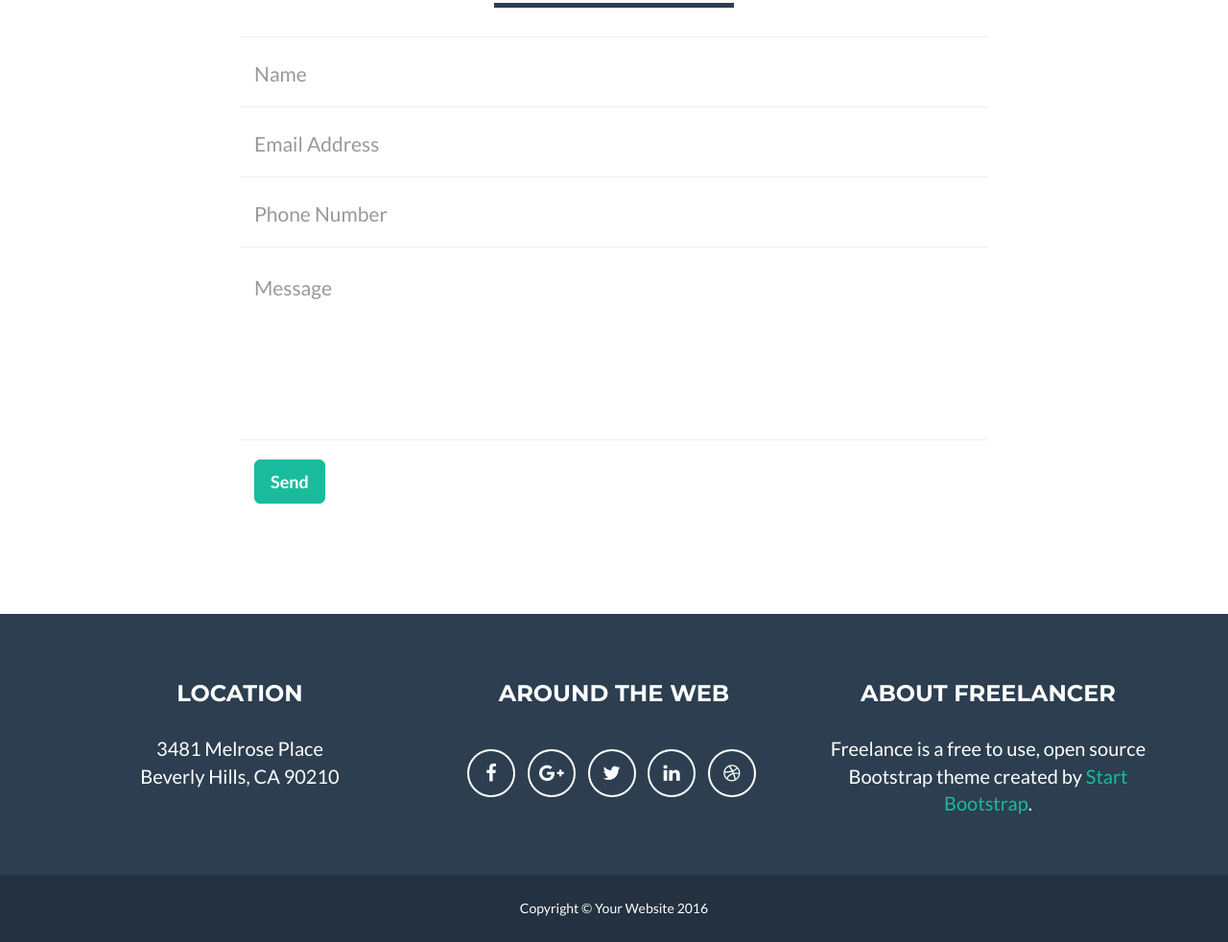
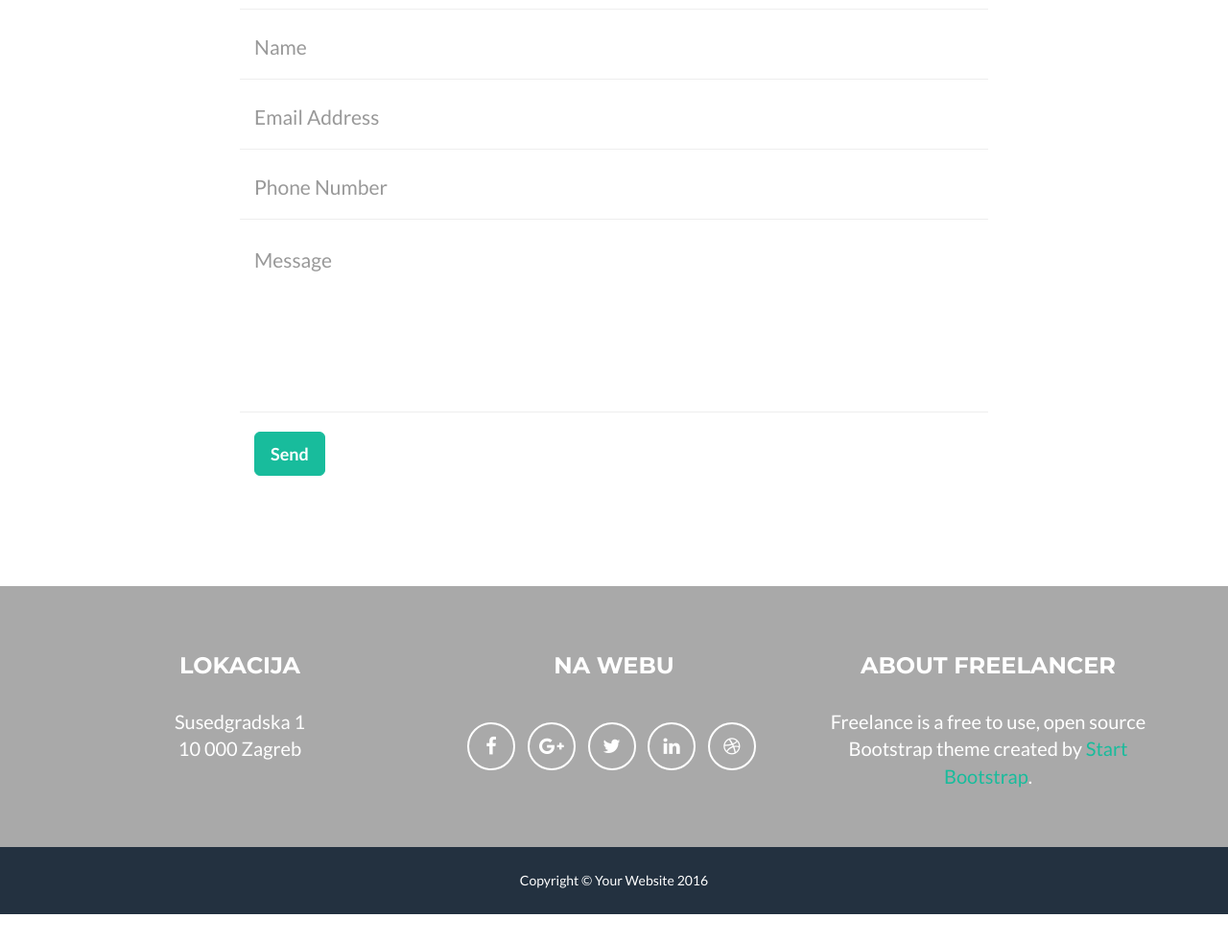
Before and after one commit to mazuranka/MyPortfolio, a website: page index.html in a window 1280 px wide. Shown: the part 1665-2647 px from the top of the page at 96% size. After the commit the page ends 2618 px from the top, so only its background shows below. Drawn offline with nearby package versions, Linux system fonts and the light colour scheme.

Commit message:
portfolio-izmjena

```diff
--- a/css/freelancer.css
+++ b/css/freelancer.css
@@ -184,6 +184,7 @@ section h2 {
 section.success {
   background: #18BC9C;
   color: white;
+  background-color: #8f42f4;
 }
 @media (max-width: 767px) {
   section {
@@ -292,13 +293,14 @@ form .row:first-child .floating-label-form-group {
 }
 footer {
   color: white;
+
 }
 footer h3 {
   margin-bottom: 30px;
 }
 footer .footer-above {
   padding-top: 50px;
-  background-color: #2C3E50;
+  background-color: darkgrey;
 }
 footer .footer-col {
   margin-bottom: 50px;
--- a/index.html
+++ b/index.html
@@ -160,13 +160,13 @@
         <div class="container">
             <div class="row">
                 <div class="col-lg-12 text-center">
-                    <h2>About</h2>
+                    <h2>O meni</h2>
                     <hr class="star-light">
                 </div>
             </div>
             <div class="row">
                 <div class="col-lg-4 col-lg-offset-2">
-                    <p>Freelancer is a free bootstrap theme created by Start Bootstrap. The download includes the complete source files including HTML, CSS, and JavaScript as well as optional LESS stylesheets for easy customization.</p>
+                    <p>Studentice informatike</p>
                 </div>
                 <div class="col-lg-4">
                     <p>Whether you're a student looking to showcase your work, a professional looking to attract clients, or a graphic artist looking to share your projects, this template is the perfect starting point!</p>
@@ -241,12 +241,12 @@
             <div class="container">
                 <div class="row">
                     <div class="footer-col col-md-4">
-                        <h3>Location</h3>
-                        <p>3481 Melrose Place
-                            <br>Beverly Hills, CA 90210</p>
+                        <h3>Lokacija</h3>
+                        <p>Susedgradska 1
+                            <br>10 000 Zagreb</p>
                     </div>
                     <div class="footer-col col-md-4">
-                        <h3>Around the Web</h3>
+                        <h3>Na webu</h3>
                         <ul class="list-inline">
                             <li>
                                 <a href="#" class="btn-social btn-outline"><span class="sr-only">Facebook</span><i class="fa fa-fw fa-facebook"></i></a>
```
